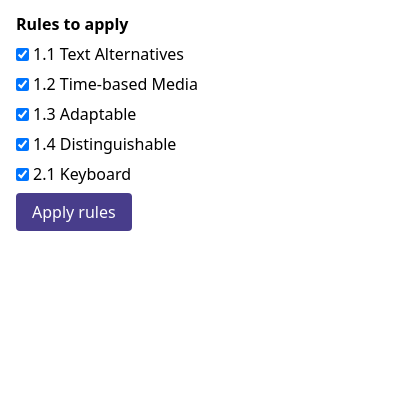
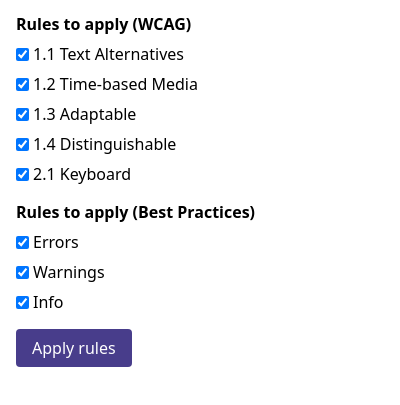
Before and after one commit to dustinwhisman/visua11yze, a browser extension: page popup/index.html in a window 400 px wide. Shown: the part 59-464 px from the top of the page. Drawn offline with Linux system fonts and the light colour scheme.

Commit message:
feat: add in generic error, warning, and info rules

```diff
--- a/popup/index.html
+++ b/popup/index.html
@@ -11,7 +11,7 @@
     <h1>Visua11yze</h1>
     <form>
       <fieldset>
-        <legend>Rules to apply</legend>
+        <legend>Rules to apply (WCAG)</legend>
         <div class="checkbox-wrapper">
           <input id="1-1-text-alternatives" type="checkbox" name="rules" value="1-1-text-alternatives" checked>
           <label for="1-1-text-alternatives">1.1 Text Alternatives</label>
@@ -32,10 +32,25 @@
           <input id="2-1-keyboard-accessible" type="checkbox" name="rules" value="2-1-keyboard-accessible" checked>
           <label for="2-1-keyboard-accessible">2.1 Keyboard</label>
         </div>
-        <div>
-          <button type="submit">Apply rules</button>
+      </fieldset>
+      <fieldset>
+        <legend>Rules to apply (Best Practices)</legend>
+        <div class="checkbox-wrapper">
+          <input id="error" type="checkbox" name="rules" value="error" checked>
+          <label for="error">Errors</label>
+        </div>
+        <div class="checkbox-wrapper">
+          <input id="warning" type="checkbox" name="rules" value="warning" checked>
+          <label for="warning">Warnings</label>
+        </div>
+        <div class="checkbox-wrapper">
+          <input id="info" type="checkbox" name="rules" value="info" checked>
+          <label for="info">Info</label>
         </div>
       </fieldset>
+      <div>
+        <button type="submit">Apply rules</button>
+      </div>
     </form>
     <script src="index.js"></script>
   </body>
--- a/popup/index.js
+++ b/popup/index.js
@@ -6,6 +6,9 @@ const CATEGORIES = [
 	'1-3-adaptable',
 	'1-4-distinguishable',
 	'2-1-keyboard-accessible',
+  'error',
+  'warning',
+  'info',
 ];
 
 const contentScripts = CATEGORIES.map((category) => [
```
